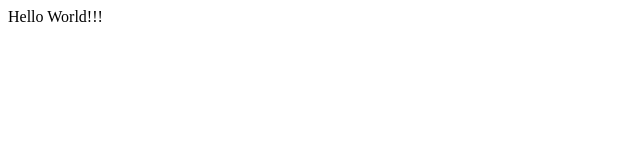
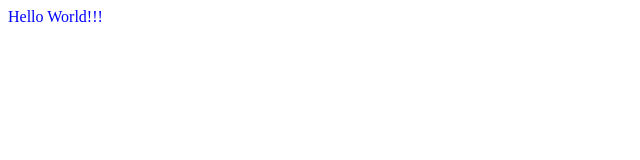
Before and after one commit to iacob91111/siit, a plain HTML site: page index.html in a window 1280 px wide. Shown: the whole page, without its empty margins (0-640 px from the left). Drawn offline with Linux system fonts and the light colour scheme.

Commit message:
colored hello

```diff
--- a/index.html
+++ b/index.html
@@ -1,7 +1,14 @@
 <html>
     <head>
+        <style>
+            div {
+                color: blue;
+            }
+        </style>
         <body>
-            Hello World!!!
+            <div>
+                    Hello World!!!
+            </div>
         </body>
     </head>
 </html>
```
